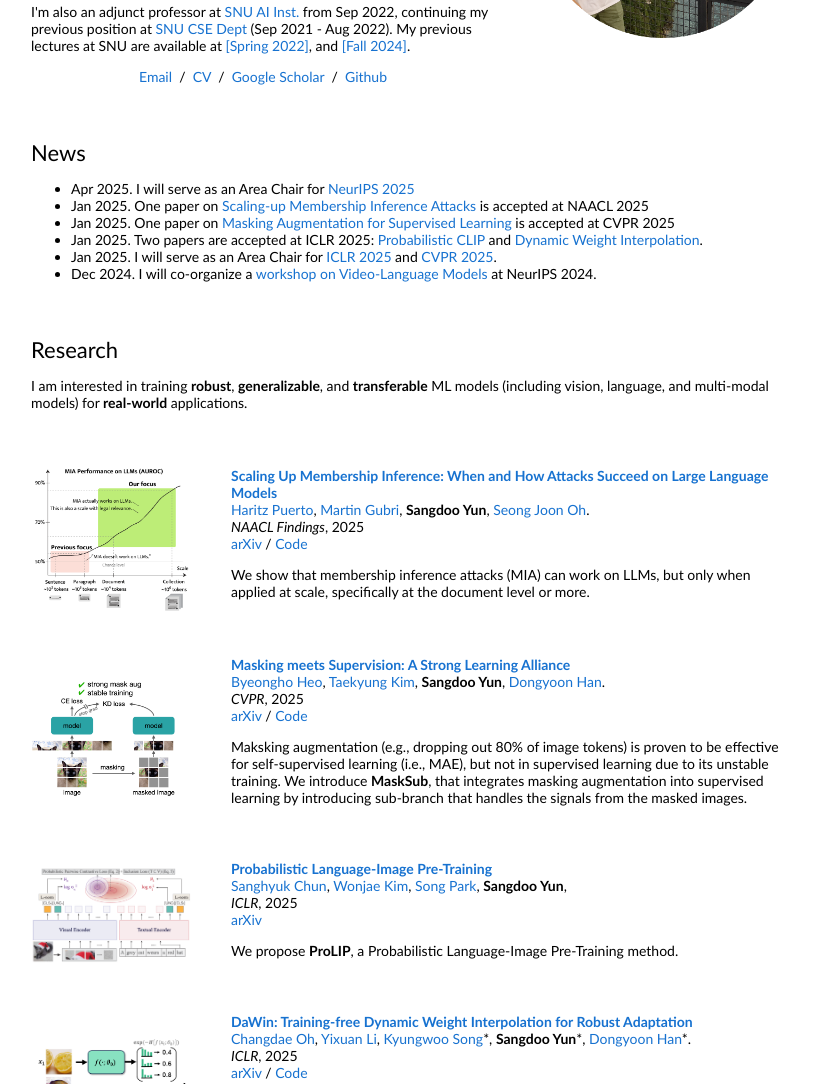
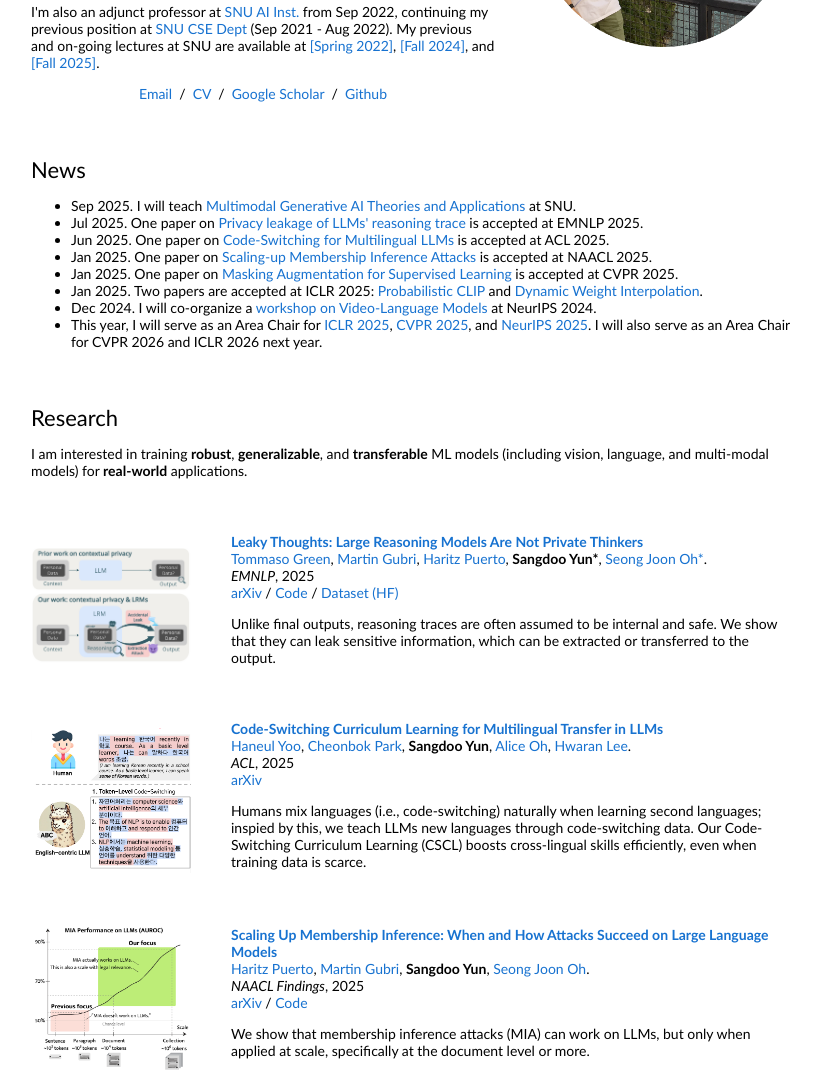
Before and after one commit to sangdooyun/sangdooyun.github.io, a plain HTML site: page index.html in a window 1280 px wide. Shown: the part 304-1388 px from the top of the page, without its empty margins (229-1050 px from the left). Drawn offline with Linux system fonts and the light colour scheme.

Commit message:
update 0825

```diff
--- a/index.html
+++ b/index.html
@@ -42,7 +42,7 @@
 
               <p>
                 I'm also an adjunct professor at <a href="https://aiis.snu.ac.kr/bbs/board.php?bo_table=sub2_6">SNU AI Inst.</a> from Sep 2022, continuing my previous position at <a href="https://cse.snu.ac.kr/en/professor/sangdoo-yun">SNU CSE Dept</a> (Sep 2021 - Aug 2022).
-                My previous lectures at SNU are available at <a href="https://ai773.github.io/spring-2022/">[Spring 2022]</a>, and <a href="https://naver-ai.github.io/202402-AI773/">[Fall 2024]</a>.
+                My previous and on-going lectures at SNU are available at <a href="https://ai773.github.io/spring-2022/">[Spring 2022]</a>, <a href="https://naver-ai.github.io/202402-AI773/">[Fall 2024]</a>, and <a href="https://naver-ai.github.io/202502-AI773/">[Fall 2025]</a>.
               </p>
 
               <p style="text-align:center">
@@ -66,28 +66,42 @@
 
 
                 <!-- ICLR'25 accepted -->
+                <!-- <li>
+                  Apr 2025. I will serve as an Area Chair for <a href="https://neurips.cc/Conferences/2025/ProgramCommittee">NeurIPS 2025</a>
+                </li> -->
                 <li>
-                  Apr 2025. I will serve as an Area Chair for <a href="https://neurips.cc/Conferences/2025/ProgramCommittee">NeurIPS 2025</a>
+                  Sep 2025. I will teach <a href="https://naver-ai.github.io/202502-AI773/">Multimodal Generative AI Theories and Applications</a> at SNU.
                 </li>
                 <li>
-                  Jan 2025. One paper on <a href="haritz2025naacl">Scaling-up Membership Inference Attacks</a> is accepted at NAACL 2025
+                  Jul 2025. One paper on <a href="tommaso2025leakythought">Privacy leakage of LLMs' reasoning trace</a> is accepted at EMNLP 2025.
                 </li>
                 <li>
-                  Jan 2025. One paper on <a href="heo2025masksub">Masking Augmentation for Supervised Learning</a> is accepted at CVPR 2025
+                  Jun 2025. One paper on <a href="yoo2024cscl">Code-Switching for Multilingual LLMs</a> is accepted at ACL 2025.
+                </li>
+                <li>
+                  Jan 2025. One paper on <a href="haritz2025naacl">Scaling-up Membership Inference Attacks</a> is accepted at NAACL 2025.
+                </li>
+                <li>
+                  Jan 2025. One paper on <a href="heo2025masksub">Masking Augmentation for Supervised Learning</a> is accepted at CVPR 2025.
                 </li>
                 <li>
                   Jan 2025. Two papers are accepted at ICLR 2025: <a href="chun2025prolip">Probabilistic CLIP</a> and <a href="oh2025dawin">Dynamic Weight Interpolation</a>.
                 </li>
                  <!-- ICLR'25 AC, CVPR'25 AC -->
-                <li>
+                <!-- <li>
                   Jan 2025. I will serve as an Area Chair for <a href="https://iclr.cc/Conferences/2025/ProgramCommittee">ICLR 2025</a> and <a href="https://cvpr.thecvf.com/Conferences/2025/ProgramCommittee">CVPR 2025</a>.
-                </li>
+                </li> -->
                 <!-- <li>
                   Dec 2024. Two papers on are accepted at NeurIPS 2024: <a href="https://arxiv.org/abs/2407.21035">Diffusion Unlearning for Safety</a> and <a href="https://arxiv.org/abs/2410.00476">Robust fine-tuning of Vision-Language Models</a>.
                 </li> -->
                 <li>
                   Dec 2024. I will co-organize a <a href="https://video-and-language-workshop-2024.webflow.io/">workshop on Video-Language Models</a> at NeurIPS 2024.
                 </li>
+                <li>
+                  This year, I will serve as an Area Chair for <a href="https://iclr.cc/Conferences/2025/ProgramCommittee">ICLR 2025</a>, <a href="https://cvpr.thecvf.com/Conferences/2025/ProgramCommittee">CVPR 2025</a>, and <a href="https://neurips.cc/Conferences/2025/ProgramCommittee">NeurIPS 2025</a>.
+                  I will also serve as an Area Chair for CVPR 2026 and ICLR 2026 next year.
+                </li>
+
                 <!-- <li>
                   Oct 2024. I will serve as a mentor for <a href="https://eccv.ecva.net/Conferences/2024/CallForDoctoralConsortium">Doctoral Consortium at ECCV 2024</a>.
                 </li>
@@ -136,6 +150,90 @@
         <table style="width:100%;border:0px;border-spacing:0px;border-collapse:separate;margin-right:auto;margin-left:auto;"><tbody>
 
 
+          <!-- EMNLP: Leaky Thoughts: Large Reasoning Models Are Not Private Thinkers -->
+           <!-- Tommaso Green Martin Gubri Haritz Puerto Sangdoo Yun Seong Joon Oh -->
+          <tr>
+            <td style="padding:20px;width:25%;vertical-align:middle">
+              <img src="images/tommaso2025leakythought.png" alt="tommaso2025leakythought" width="160" >
+            </td>
+            <td style="padding:20px;width:75%;vertical-align:middle">
+              <a href="https://arxiv.org/abs/2506.15674" id="tommaso2025leakythought">
+              <papertitle>Leaky Thoughts: Large Reasoning Models Are Not Private Thinkers</papertitle>
+              </a>
+              <br>
+              <a href="https://green-t.io/">Tommaso Green</a>,
+              <a href="https://gubri.eu/">Martin Gubri</a>,
+              <a href="https://haritzpuerto.github.io/">Haritz Puerto</a>,
+              <strong>Sangdoo Yun*</strong>,
+              <a href="https://coallaoh.github.io/">Seong Joon Oh*</a>.
+              <br>
+              <em>EMNLP</em>, 2025
+              <br>
+              <a href="https://arxiv.org/abs/2506.15674">arXiv</a> /
+              <a href="https://github.com/parameterlab/leaky-thoughts">Code</a> /
+              <a href="https://huggingface.co/datasets/parameterlab/leaky_thoughts">Dataset (HF)</a>
+              <p></p>
+              <p>
+                Unlike final outputs, reasoning traces are often assumed to be internal and safe.
+                We show that they can leak sensitive information, which can be extracted or transferred to the output.
+              </p>
+          </tr>
+
+          <!-- arxiv C-SEO Bench: Does Conversational SEO Work? -->
+          <!-- Haritz Puerto, Martin Gubri, Tommaso Green, Seong Joon Oh, Sangdoo Yun -->
+           <!-- <tr>
+            <td style="padding:20px;width:25%;vertical-align:middle">
+              <img src="images/haritz2025cseo.png" alt="haritz2025cseo" width="160" >
+            </td>
+            <td style="padding:20px;width:75%;vertical-align:middle">
+              <a href="https://arxiv.org/abs/2506.11097" id="haritz2025cseo">
+              <papertitle>C-SEO Bench: Does Conversational SEO Work?</papertitle>
+              </a>
+              <br>
+              <a href="https://haritzpuerto.github.io/">Haritz Puerto</a>,
+              <a href="https://gubri.eu/">Martin Gubri</a>,
+              <a href="https://green-t.io/">Tommaso Green</a>,
+              <a href="https://coallaoh.github.io/">Seong Joon Oh</a>,
+              <strong>Sangdoo Yun*</strong>.
+              <br>
+              <em>arXiv</em>, 2025
+              <br>
+              <a href="https://arxiv.org/abs/2506.11097">arXiv</a> /
+              <a href="https://github.com/parameterlab/c-seo-bench">Code</a> /
+              <a href="https://huggingface.co/datasets/parameterlab/c-seo-bench">Dataset (HF)</a>
+              <p></p>
+              <p>
+              </p>
+          </tr> -->
+
+          <!-- ACL: Code-Switching Curriculum Learning for Multilingual Transfer in LLMs -->
+           <!-- Haneul Yoo, Cheonbok Park, Sangdoo Yun, Alice Oh, Hwaran Lee -->
+          <tr>
+            <td style="padding:20px;width:25%;vertical-align:middle">
+              <img src="images/yoo2024cscl.png" alt="yoo2024cscl" width="160" >
+            </td>
+            <td style="padding:20px;width:75%;vertical-align:middle">
+              <a href="https://arxiv.org/abs/2411.02460" id="yoo2024cscl">
+              <papertitle>Code-Switching Curriculum Learning for Multilingual Transfer in LLMs</papertitle>
+              </a>
+              <br>
+              <a href="https://haneul-yoo.github.io/">Haneul Yoo</a>,
+              <a href="https://cbokpark.github.io/">Cheonbok Park</a>,
+              <strong>Sangdoo Yun</strong>,
+              <a href="https://aliceoh9.github.io/">Alice Oh</a>,
+              <a href="https://hwaranlee.github.io/">Hwaran Lee</a>.
+              <br>
+              <em>ACL</em>, 2025
+              <br>
+              <a href="https://arxiv.org/abs/2411.02460">arXiv</a>
+              <p></p>
+              <p>
+                Humans mix languages (i.e., code-switching) naturally when learning second languages;
+                inspied by this, we teach LLMs new languages through code-switching data.
+                Our Code-Switching Curriculum Learning (CSCL) boosts cross-lingual skills efficiently, even when training data is scarce.
+              </p>
+          </tr>
+
         <!-- NAACL'25 accepted -->
         <tr>
           <td style="padding:20px;width:25%;vertical-align:middle">
@@ -255,35 +353,6 @@
           </td>
         </tr>
 
-          <!-- Arxiv: Code-Switching Curriculum Learning for Multilingual Transfer in LLMs -->
-           <!-- Haneul Yoo, Cheonbok Park, Sangdoo Yun, Alice Oh, Hwaran Lee -->
-          <tr>
-            <td style="padding:20px;width:25%;vertical-align:middle">
-              <img src="images/yoo2024cscl.png" alt="yoo2024cscl" width="160" >
-            </td>
-            <td style="padding:20px;width:75%;vertical-align:middle">
-              <a href="https://arxiv.org/abs/2411.02460" id="yoo2024cscl">
-              <papertitle>Code-Switching Curriculum Learning for Multilingual Transfer in LLMs</papertitle>
-              </a>
-              <br>
-              <a href="https://haneul-yoo.github.io/">Haneul Yoo</a>,
-              <a href="https://cbokpark.github.io/">Cheonbok Park</a>,
-              <strong>Sangdoo Yun</strong>,
-              <a href="https://aliceoh9.github.io/">Alice Oh</a>,
-              <a href="https://hwaranlee.github.io/">Hwaran Lee</a>.
-              <br>
-              <em>arXiv</em>, 2024
-              <br>
-              <a href="https://arxiv.org/abs/2411.02460">arXiv</a>
-              <p></p>
-              <p>
-                Humans mix languages (i.e., code-switching) naturally when learning second languages;
-                inspied by this, we teach LLMs new languages through code-switching data.
-                Our Code-Switching Curriculum Learning (CSCL) boosts cross-lingual skills efficiently, even when training data is scarce.
-              </p>
-
-
-          </tr>
 
           <!-- Arxiv A Unified Framework for Motion Reasoning and Generation in Human Interaction -->
           <tr>
@@ -2396,7 +2465,7 @@
               <strong>Reviewing activities</strong>
               <p></p>
               <ul>
-                <li>Serve as an area chair at NeurIPS'23'24'25 D&B, ECCV'24. ICLR'25, CVPR'25 </li>
+                <li>Serve as an area chair at NeurIPS'23'24'25, ECCV'24. ICLR'25'26, CVPR'25'26 </li>
                 <li>Serve as a meta-reviewer at AAAI'22, AAAI'23, AAAI'24</li>
                 <li>Serve as a reviewer at CVPR, ICCV, ECCV, ICML, NeurIPS, ICLR, AAAI, etc.</li>
                 <li>Outstanding reviewer awards at
```
Also changed, not shown: images/haritz2025cseo.png (added), images/tommaso2025leakythought.png (added).
